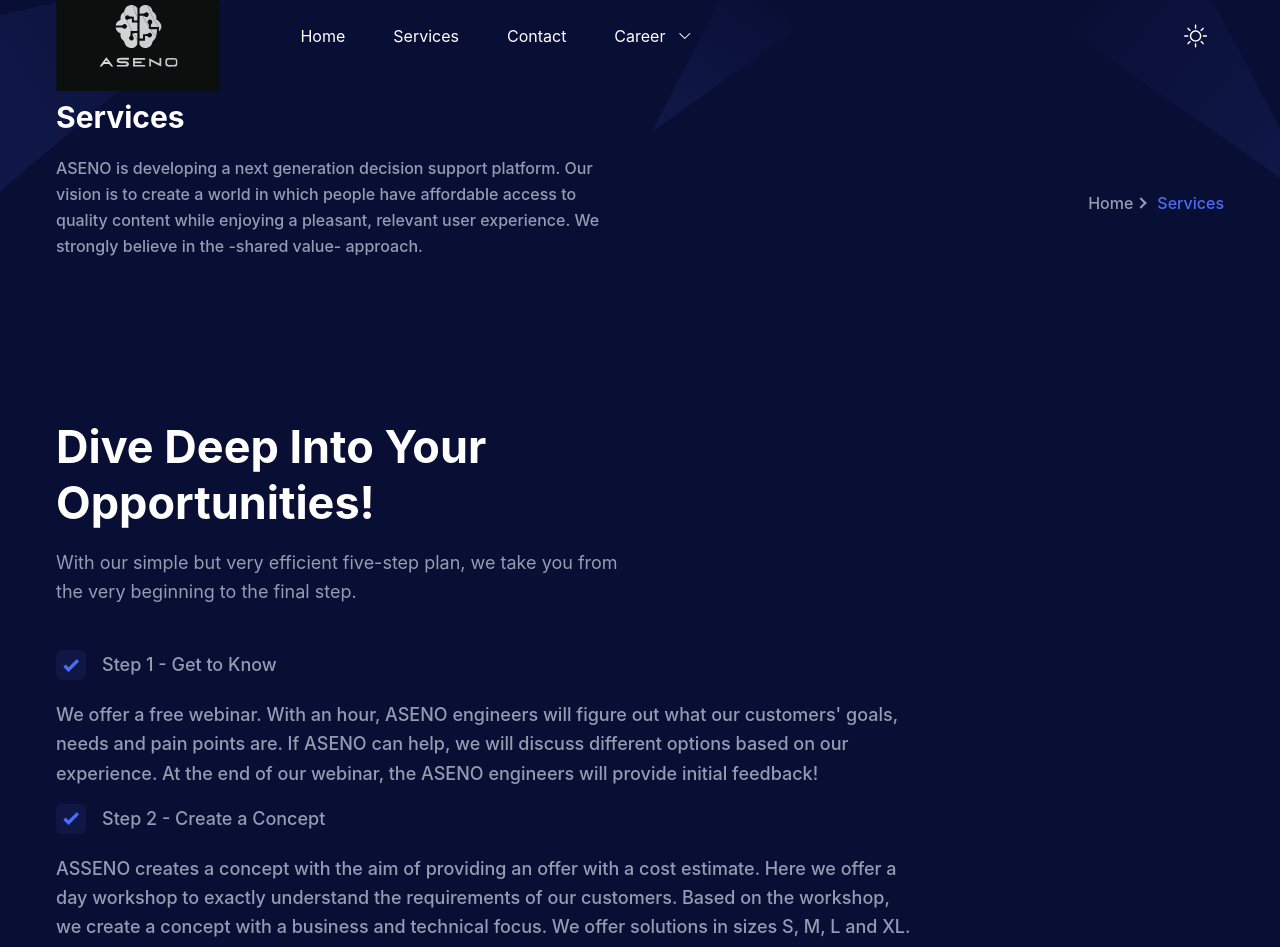
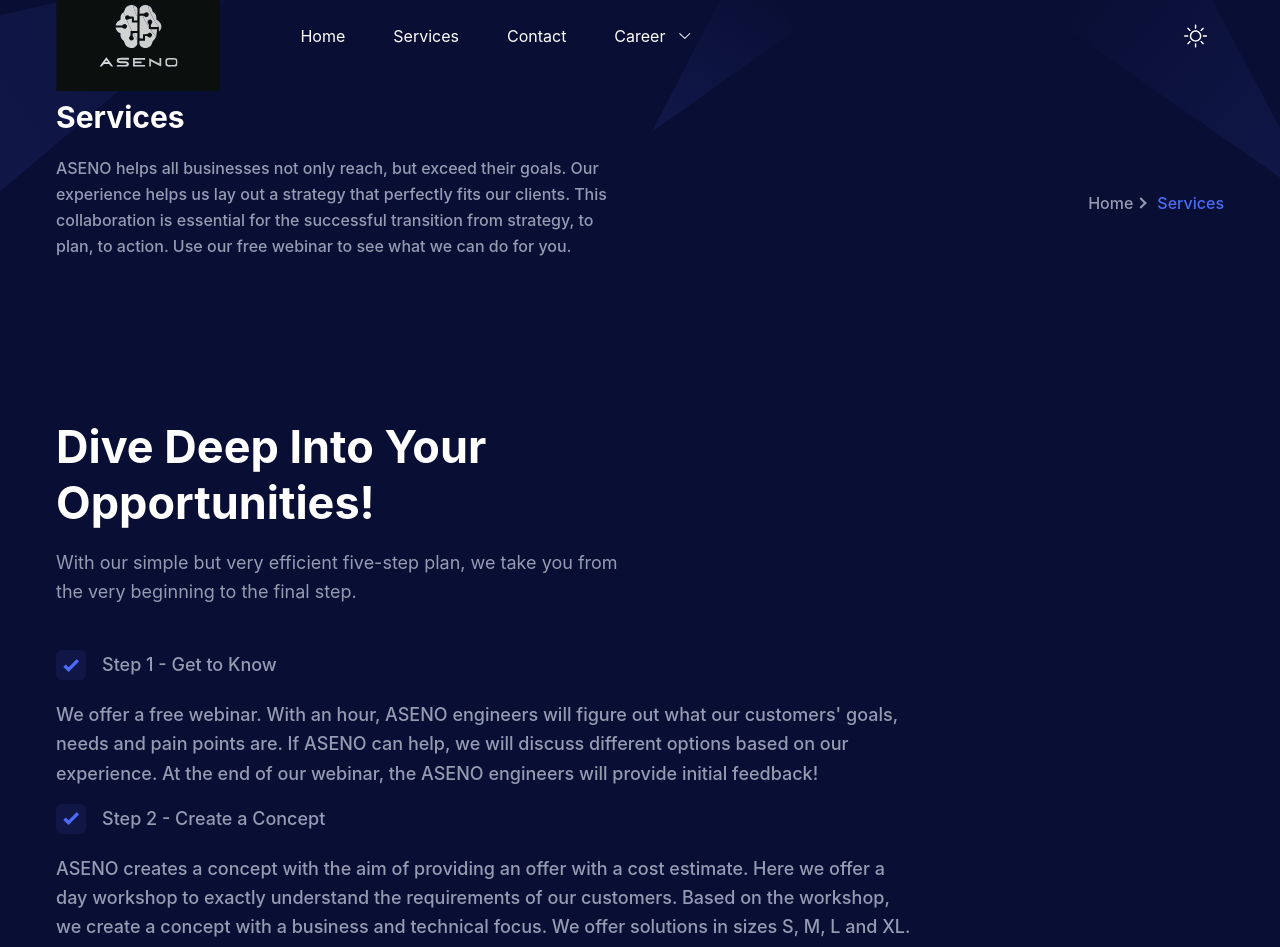
Before and after one commit to aseno-gmbh/aseno-gmbh.github.io, a Next.js app: page /about in a window 1280 px wide. Shown: the part 51-998 px from the top of the page. Built offline with nearby package versions, Linux system fonts and the light colour scheme.

Commit message:
adjust front text

```diff
--- a/app/about/page.jsx
+++ b/app/about/page.jsx
@@ -7,8 +7,7 @@ const AboutPage = () => {
     <>
       <Breadcrumb
         pageName="Services"
-        description="ASENO is developing a next generation decision support platform. Our vision is to create a world in which people have affordable access to quality content while enjoying a pleasant, relevant user experience.
-We strongly believe in the -shared value- approach."
+        description="ASENO helps all businesses not only reach, but exceed their goals. Our experience helps us lay out a strategy that perfectly fits our clients. This collaboration is essential for the successful transition from strategy, to plan, to action. Use our free webinar to see what we can do for you."
       />
       <AboutSectionOne />
       <AboutSectionTwo />
--- a/app/blog-junior/page.jsx
+++ b/app/blog-junior/page.jsx
@@ -54,7 +54,7 @@ const BlogJuniorPage = () => {
                             <path d="M13.2637 3.3697H7.64754V2.58105C8.19721 2.43765 8.62738 1.91189 8.62738 1.31442C8.62738 0.597464 8.02992 0 7.28906 0C6.54821 0 5.95074 0.597464 5.95074 1.31442C5.95074 1.91189 6.35702 2.41376 6.93058 2.58105V3.3697H1.31442C0.597464 3.3697 0 3.96716 0 4.68412V13.2637C0 13.9807 0.597464 14.5781 1.31442 14.5781H13.2637C13.9807 14.5781 14.5781 13.9807 14.5781 13.2637V4.68412C14.5781 3.96716 13.9807 3.3697 13.2637 3.3697ZM6.6677 1.31442C6.6677 0.979841 6.93058 0.716957 7.28906 0.716957C7.62364 0.716957 7.91042 0.979841 7.91042 1.31442C7.91042 1.649 7.64754 1.91189 7.28906 1.91189C6.95448 1.91189 6.6677 1.6251 6.6677 1.31442ZM1.31442 4.08665H13.2637C13.5983 4.08665 13.8612 4.34954 13.8612 4.68412V6.45261H0.716957V4.68412C0.716957 4.34954 0.979841 4.08665 1.31442 4.08665ZM13.2637 13.8612H1.31442C0.979841 13.8612 0.716957 13.5983 0.716957 13.2637V7.16957H13.8612V13.2637C13.8612 13.5983 13.5983 13.8612 13.2637 13.8612Z" />
                           </svg>
                         </span>
-                        15 Feb 2023
+                        15 March 2023
                       </p>
                       {/* <p className="mr-5 flex items-center text-base font-medium text-body-color">
                         <span className="mr-3">
--- a/app/blog-senior/page.jsx
+++ b/app/blog-senior/page.jsx
@@ -54,7 +54,7 @@ const BlogSeniorPage = () => {
                             <path d="M13.2637 3.3697H7.64754V2.58105C8.19721 2.43765 8.62738 1.91189 8.62738 1.31442C8.62738 0.597464 8.02992 0 7.28906 0C6.54821 0 5.95074 0.597464 5.95074 1.31442C5.95074 1.91189 6.35702 2.41376 6.93058 2.58105V3.3697H1.31442C0.597464 3.3697 0 3.96716 0 4.68412V13.2637C0 13.9807 0.597464 14.5781 1.31442 14.5781H13.2637C13.9807 14.5781 14.5781 13.9807 14.5781 13.2637V4.68412C14.5781 3.96716 13.9807 3.3697 13.2637 3.3697ZM6.6677 1.31442C6.6677 0.979841 6.93058 0.716957 7.28906 0.716957C7.62364 0.716957 7.91042 0.979841 7.91042 1.31442C7.91042 1.649 7.64754 1.91189 7.28906 1.91189C6.95448 1.91189 6.6677 1.6251 6.6677 1.31442ZM1.31442 4.08665H13.2637C13.5983 4.08665 13.8612 4.34954 13.8612 4.68412V6.45261H0.716957V4.68412C0.716957 4.34954 0.979841 4.08665 1.31442 4.08665ZM13.2637 13.8612H1.31442C0.979841 13.8612 0.716957 13.5983 0.716957 13.2637V7.16957H13.8612V13.2637C13.8612 13.5983 13.5983 13.8612 13.2637 13.8612Z" />
                           </svg>
                         </span>
-                        12 Jan 2023
+                        12 March 2023
                       </p>
                       {/* <p className="mr-5 flex items-center text-base font-medium text-body-color">
                         <span className="mr-3">
--- a/components/About/AboutSectionOne.jsx
+++ b/components/About/AboutSectionOne.jsx
@@ -41,7 +41,7 @@ const AboutSectionOne = () => {
                     </p>
                     <List text="Step  2   -  Create a Concept" />
                     <p className="mb-4 text-base font-medium leading-relaxed text-body-color sm:text-lg sm:leading-relaxed">
-                    ASSENO creates a concept with the aim of providing an offer with a cost estimate.
+                    ASENO creates a concept with the aim of providing an offer with a cost estimate.
 Here we offer a day workshop to exactly understand the requirements of our customers.
 Based on the workshop, we create a concept with a business and technical focus. We offer solutions in sizes S, M, L and XL. The customer can start with S and later switch to L or XL.
 The result is a concept! with an existing schedule to complete the project. All costs are transparent and fixed.
--- a/components/Hero/index.jsx
+++ b/components/Hero/index.jsx
@@ -18,7 +18,7 @@ const Hero = () => {
                 Use Data to Get a 360-Degree View of Your Business
                 </h1>
                 <p className="mb-12 text-base font-medium !leading-relaxed text-body-color dark:text-white dark:opacity-90 sm:text-lg md:text-xl">
-                ASENO is developing a next generation decision support platform. Our vision is to create a world in which people have affordable access to quality content while enjoying a pleasant, relevant user experience. We strongly believe in the "shared value" approach.
+                ASENO specializes in optimizing business processes and creating more value from customer data. We help clients reduce costs, increase efficiency, and improve user experience. Our vision is to create a world in which people have affordable access to quality content while enjoying a pleasant, relevant user experience. We strongly believe in the "shared value" approach.
                 </p>
                 <div className="flex flex-col items-center justify-center space-y-4 sm:flex-row sm:space-x-4 sm:space-y-0">
                   <Link
--- a/components/Testimonials/index.jsx
+++ b/components/Testimonials/index.jsx
@@ -7,7 +7,7 @@ const testimonialData = [
     name: "Automotive",
     designation: "BMW @Munich",
     content:
-      "ASENO helps all businesses not only reach, but exceed their goals. Our experience helps us lay out a strategy that perfectly fits our clients. This collaboration is essential for the successful transition from strategy, to plan, to action. Learn about some of our past projects below, and get in touch to see what we can do for you. BMW AG is a German multinational corporation which produces luxury vehicles and motorcycles. From 2012 to 2014, the architects and developers at ASENO were responsible for the concept, specification, implementation, testing and launch / release of the BMW AG online configurator. The website, based on portal technology, including backend components (CRM, Author and Publisher, Web Analytics) was launched very successfully in several countries: bmw.de, bmw.nl, bmw.at, bmw.co.uk.",
+      "BMW AG is a German multinational corporation which produces luxury vehicles and motorcycles. From 2012 to 2014, the architects and developers at ASENO were responsible for the concept, specification, implementation, testing and launch / release of the BMW AG online configurator. The website, based on portal technology, including backend components (CRM, Author and Publisher, Web Analytics) was launched very successfully in several countries: bmw.de, bmw.nl, bmw.at, bmw.co.uk.",
     // image: "/images/testimonials/auth-01.png",
     // star: 5,
   },
```
